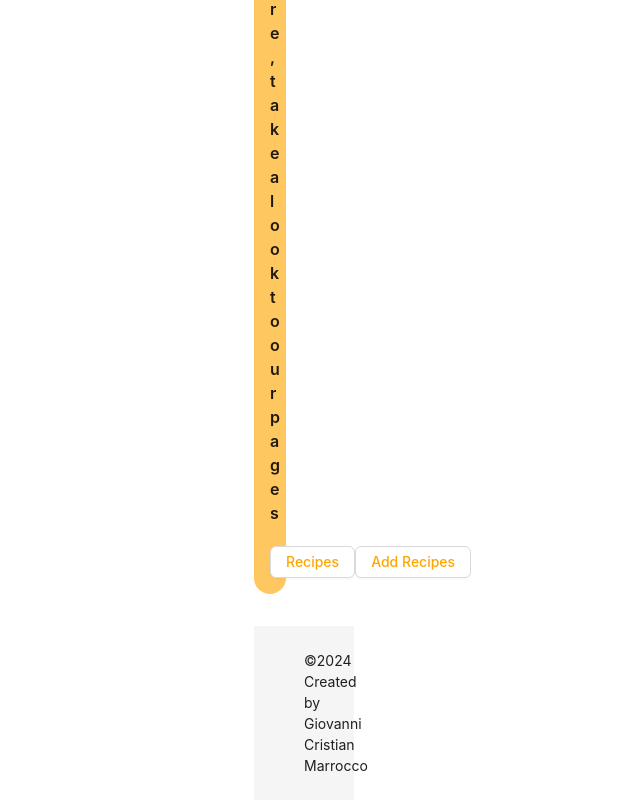
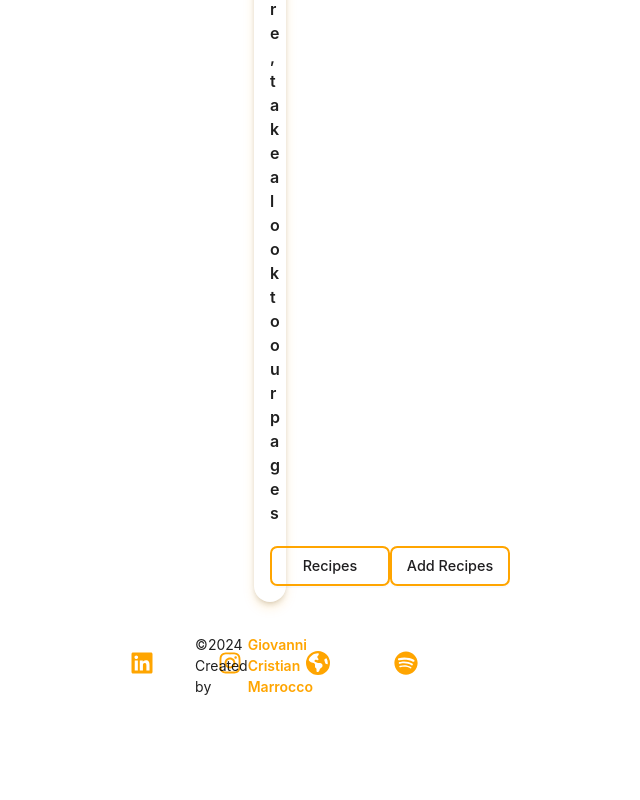
Before and after one commit to GiovanniCristian/xtream-test, a React (Vite) app: page / in a window 1280 px wide. Shown: the part 1606-2406 px from the top of the page, without its empty margins (426-1066 px from the left). After the commit the page ends 2303 px from the top, so only its background shows below. Built offline with nearby package versions, Linux system fonts and the light colour scheme.

Commit message:
fix: homepage

```diff
--- a/package.json
+++ b/package.json
@@ -17,6 +17,7 @@
     "react": "^18.2.0",
     "react-dom": "^18.2.0",
     "react-hook-form": "^7.51.5",
+    "react-icons": "^5.2.1",
     "react-router-dom": "^6.23.1",
     "react-toastify": "^10.0.5",
     "react-typed": "^2.0.12"
--- a/src/App.css
+++ b/src/App.css
@@ -5,7 +5,7 @@
 
 .site-layout {
   margin-left: 5rem;
-  padding: 1.5rem 1.5rem 0rem 1.5rem;
+  padding: 1.5rem 1.5rem;
 }
 
 .site-layout-background {
--- a/src/components/cards/recipeCards/RecipeCard.tsx
+++ b/src/components/cards/recipeCards/RecipeCard.tsx
@@ -8,8 +8,8 @@ const RecipeCard: React.FC<RecipesCardProps> = ({ name, image, cuisineId, dietId
             <Card.Meta title={name} className="card-title"/>
             <div className="card-body">
                 <div className="body-left">
-                    <p>👨🏻‍🍳 {cuisineId}</p>
-                    <p>🥬 {dietId}</p>
+                    <p>&#129368; {cuisineId}</p>
+                    <p>&#129388; {dietId}</p>
                 </div>
                 <div className="body-right">
                     <img src={`http://localhost:8080${image}`} alt={name} />
--- a/src/components/sidebar/Sidebar.tsx
+++ b/src/components/sidebar/Sidebar.tsx
@@ -15,7 +15,7 @@ const Sidebar: React.FC<SidebarProps> = ({ isOpen, toggleSidebar }) => {
     return (
         <Sider collapsed={!isOpen} onCollapse={toggleSidebar} className="sidebar">
             <Menu mode="inline" className='menu'>
-                <Menu.Item key="1" icon={<HomeOutlined />}>
+                <Menu.Item key="1" icon={<HomeOutlined />} >
                     <Link to="/" className='menu-link'>Home</Link>
                 </Menu.Item>
                 <Menu.Item key="2" icon={<BookFilled />} style={{ margin: '1.5rem auto' }}>
--- a/src/components/sidebar/sidebar.css
+++ b/src/components/sidebar/sidebar.css
@@ -27,3 +27,7 @@
     background-color: var(--light) !important;
     color: var(--primary) !important;
 }
+
+svg {
+    fill: var(--primary);
+}
--- a/src/pages/home/Home.tsx
+++ b/src/pages/home/Home.tsx
@@ -5,6 +5,8 @@ import { ReactTyped } from 'react-typed';
 import Lottie from 'lottie-react';
 import Homepage from '../../assets/json/homepage.json'
 import { Link } from 'react-router-dom';
+import { FaLinkedin, FaInstagram, FaSpotify } from "react-icons/fa";
+import { FaEarthAmericas } from "react-icons/fa6";
 
 const { Title } = Typography;
 
@@ -21,7 +23,7 @@ const Home = () => {
         <Title level={2} style={{ margin: '0.6rem 0' }}>Welcome to the best recipe site in the world</Title>
       </Header>
       <Content className='home-content-top'>
-        <Lottie animationData={Homepage} style={{ width: '30%' }} />
+        <Lottie animationData={Homepage} style={{ width: '25%' }} />
       </Content>
       <Content className='home-content-bottom'>
         <ReactTyped
@@ -31,14 +33,24 @@ const Home = () => {
           loop
           className='typed'
         />
-        <Title level={5} style={{margin: '1.3rem auto'}}>Since you're here, take a look to our pages</Title>
+        <Title level={5} style={{ margin: '1.3rem auto' }}>Since you're here, take a look to our pages</Title>
         <div className='home-pages-link'>
           <Button className='home-btn'><Link to="recipes" className='menu-link'>Recipes</Link></Button>
           <Button className='home-btn'><Link to="add" className='menu-link'>Add Recipes</Link></Button>
         </div>
       </Content>
       <Footer className='footer'>
-        ©{new Date().getUTCFullYear()} Created by Giovanni Cristian Marrocco
+        <div className='social'>
+          <ul className='social-list'>
+            <li className='social-item'><a href="https://www.linkedin.com/in/giovanni-cristian-marrocco" target='_blank'><FaLinkedin className='icon' /></a></li>
+            <li className='social-item'><a href="https://www.instagram.com/darsena_music/" target='_blank'><FaInstagram className='icon' /></a></li>
+            <li className='social-item'><a href="https://my-portfolio.craft.me/0TARlD187P2cD1" target='_blank'><FaEarthAmericas className='icon' /></a></li>
+            <li className='social-item'><a href="https://open.spotify.com/intl-it/artist/1BeDagLSzc3lMXJm0NSKNV?si=cFzh_WlITAmB0BZSt1edYw" target='_blank'><FaSpotify className='icon' /></a></li>
+          </ul>
+        </div>
+        <div className='copy'>
+          ©{new Date().getUTCFullYear()} Created by <a href="https://www.giovannimarrocco.com" target='_blank' className='me'>Giovanni Cristian Marrocco</a>
+        </div>
       </Footer>
     </Layout>
   )
--- a/src/pages/home/home.css
+++ b/src/pages/home/home.css
@@ -10,6 +10,7 @@
     border-radius: var(--borderMD);
     display: flex;
     align-items: center;
+    box-shadow: rgba(60, 64, 67, 0.3) 0rem 0.06rem 0.13rem 0rem, rgba(60, 64, 67, 0.15) 0rem 0.06rem 0.19rem 0.06rem;
 }
 
 .home-content-top,
@@ -17,13 +18,14 @@
     width: 100%;
     height: auto;
     box-sizing: border-box;
-    background-color: var(--secondary);
+    background-color: white;
     border-radius: var(--borderMD);
     padding: 1rem !important;
     display: flex;
     flex-direction: column;
     align-items: center;
     justify-content: center;
+    box-shadow: rgba(255, 166, 0, 0.219) 0rem 6px 0.8rem -0.13rem, rgba(0, 0, 0, 0.3) 0rem 0.19rem 0.45rem -0.19rem;
 }
 
 .typed {
@@ -41,7 +43,94 @@
     justify-content: space-evenly;
 }
 
+.home-btn {
+    min-width: 7.5rem;
+    height: 2.5rem;
+    color: var(--primary);
+    padding: 0.3rem 0.6rem;
+    font-size: 0.9rem;
+    font-weight: bold;
+    cursor: pointer;
+    transition: 0.6s ease-in-out;
+    position: relative;
+    display: inline-block;
+    outline: none;
+    border-radius: 0.45rem;
+    z-index: 0;
+    background: transparent;
+    overflow: hidden;
+    border: 0.13rem solid var(--primary) !important;
+}
+
+.home-btn:hover {
+    color: var(--primary);
+}
+
+.home-btn:hover:after {
+    width: 100%;
+}
+
+.home-btn:after {
+    content: "";
+    position: absolute;
+    z-index: -1;
+    transition: all 0.5s ease-in-out;
+    left: 0;
+    top: 0;
+    width: 0;
+    height: 100%;
+    background: var(--primary);
+    color: var(--dark) !important;
+}
+
+.home-btn a {
+    color: var(--dark) !important;
+}
+
 .footer {
     width: 100%;
-    text-align: center;
+    height: auto;
+    box-sizing: border-box;
+    display: flex;
+    align-items: center;
+    justify-content: center;
+    padding: 0 !important;
 }
+
+.social,
+.copy {
+    width: 50%;
+    display: flex;
+    justify-content: center;
+    align-items: center;
+    margin: 0;
+    padding: 0;
+}
+
+.social-list {
+    width: 100%;
+    list-style: none;
+    display: flex;
+    justify-content: center;
+    align-items: center;
+    gap: 4rem;
+}
+
+.icon {
+    width: 1.5rem;
+    height: 1.5rem;
+    transition: 0.5s ease-in-out;
+}
+
+.icon:hover {
+    fill: var(--dark);
+}
+
+.me {
+    color: var(--primary);
+    font-weight: 600;
+}
+
+.me:hover {
+    color: var(--dark);
+}
```
Also changed, not shown: 1 other file (tests, documents, lock files or other folders).
